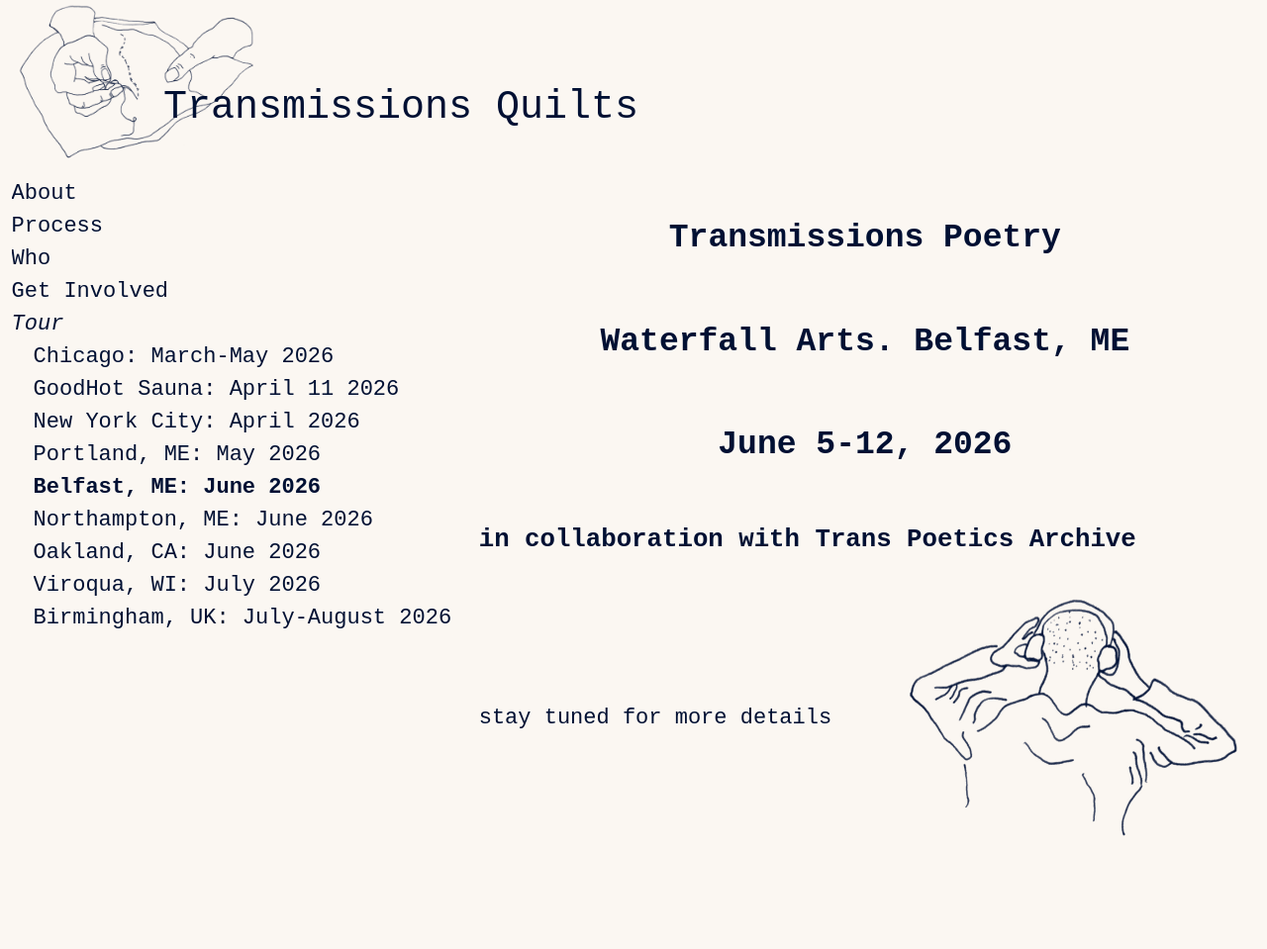
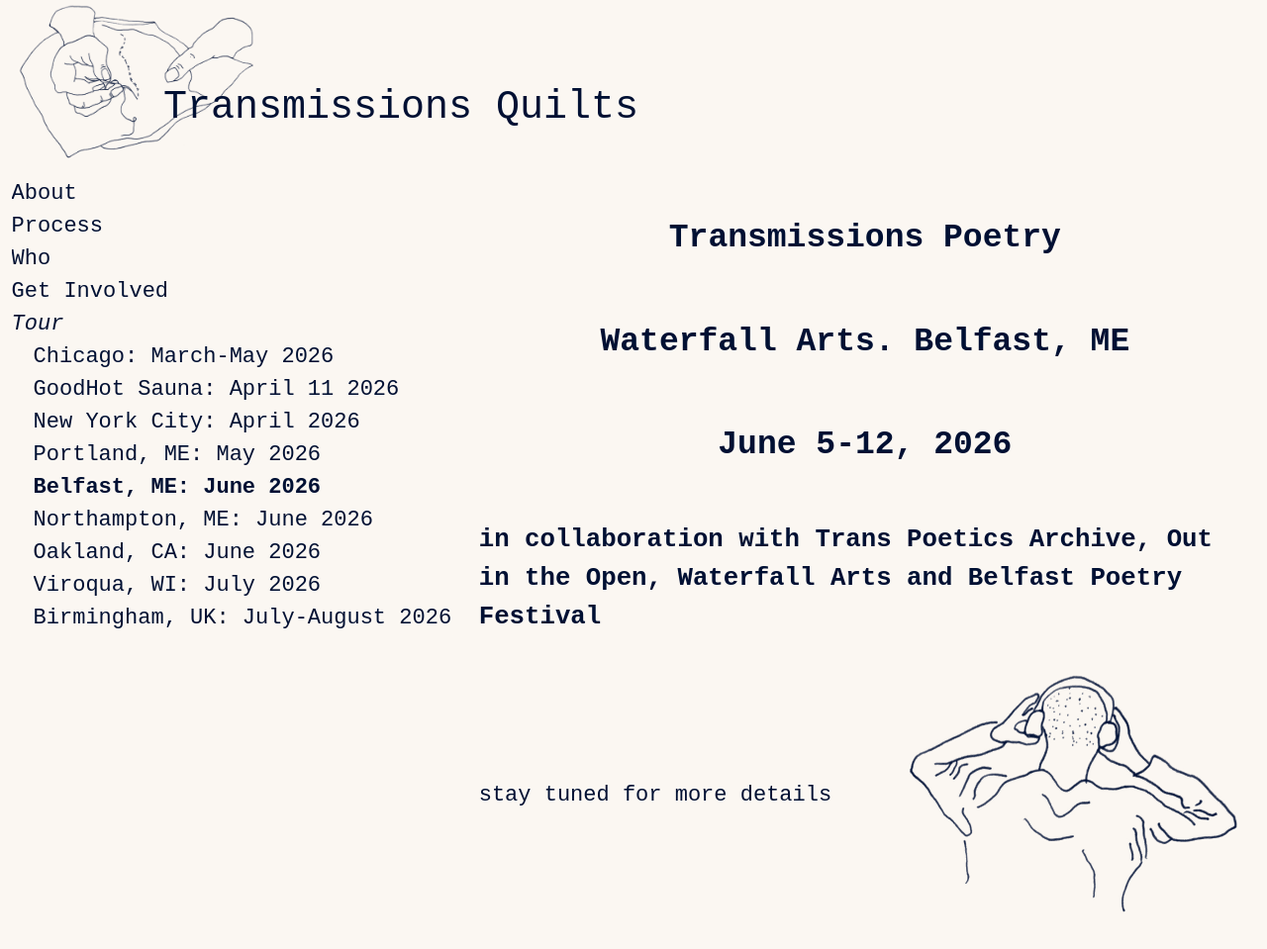
Before and after one commit to danieldickison/transmission-site, a Jekyll site: the page built from belfast.markdown, in a window 1280 px wide and 959 px high. Shown: the whole window at 99% size. Built offline with Jekyll 4.4.1, drawn with Linux system fonts in a browser that asks for light colours; some web fonts are replaced; our own code applies the rules of GitHub Pages for plain Markdown files.

Commit message:
Update belfast.markdown

```diff
--- a/belfast.markdown
+++ b/belfast.markdown
@@ -6,7 +6,7 @@
 ## Waterfall Arts. Belfast, ME
 ## June 5-12, 2026
 
-### in collaboration with Trans Poetics Archive
+### in collaboration with Trans Poetics Archive, Out in the Open, Waterfall Arts and Belfast Poetry Festival
 
 <div class="two-col">
   <img
```
